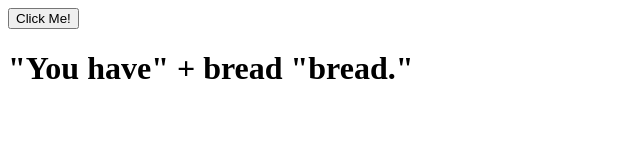
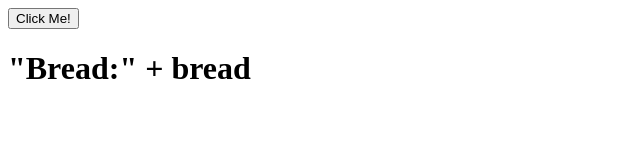
Before and after one commit to Sh4dowGaming/Breadland, a plain HTML site: page index.html in a window 1280 px wide. Shown: the whole page, without its empty margins (0-640 px from the left). Drawn offline with Linux system fonts and the light colour scheme.

Commit message:
Update index.html

```diff
--- a/index.html
+++ b/index.html
@@ -2,4 +2,4 @@
 
 <button oncClick="bread(bread + 1)">Click Me!</button>
 
-<h1>"You have" + bread "bread."</h1>
+<h1>"Bread:" + bread</h1>
```
